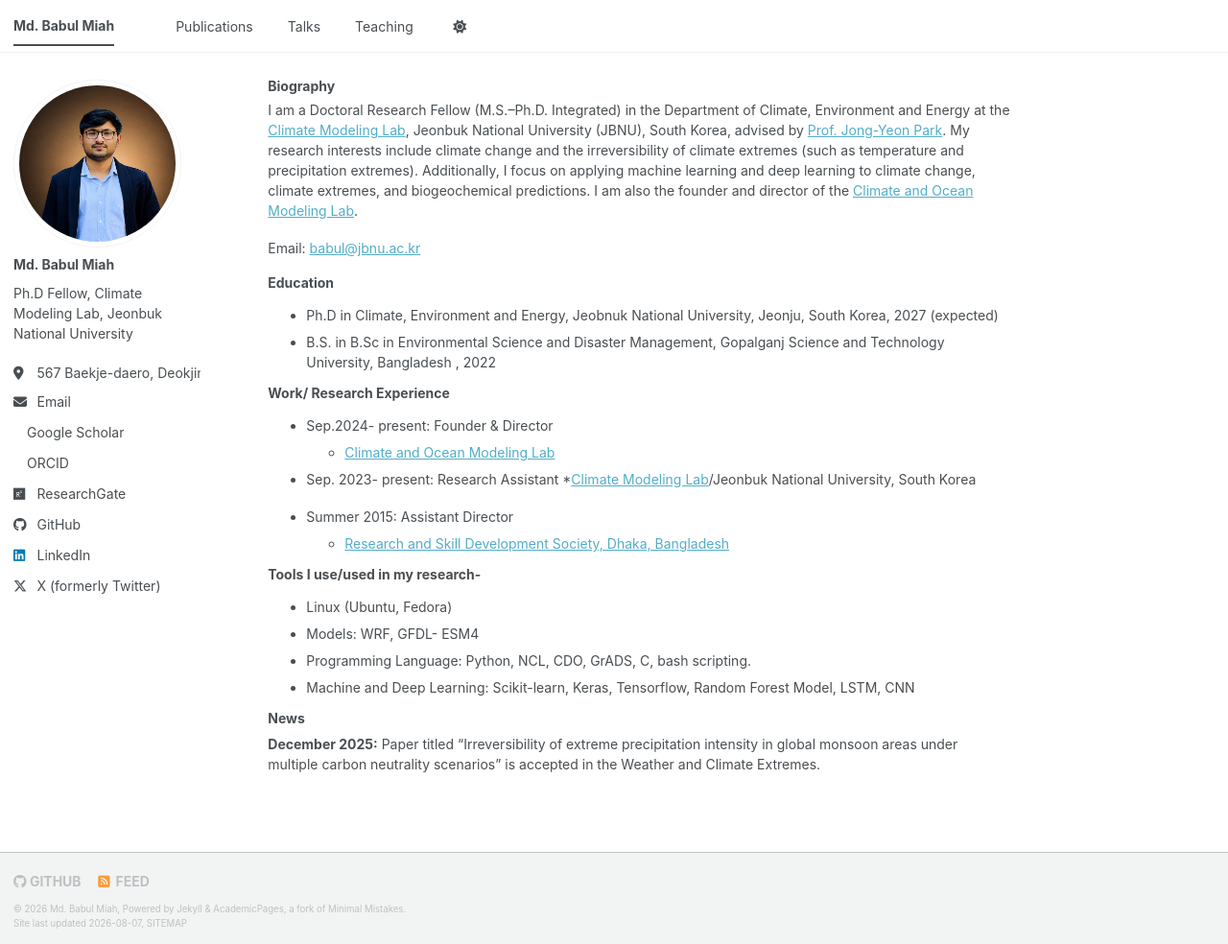
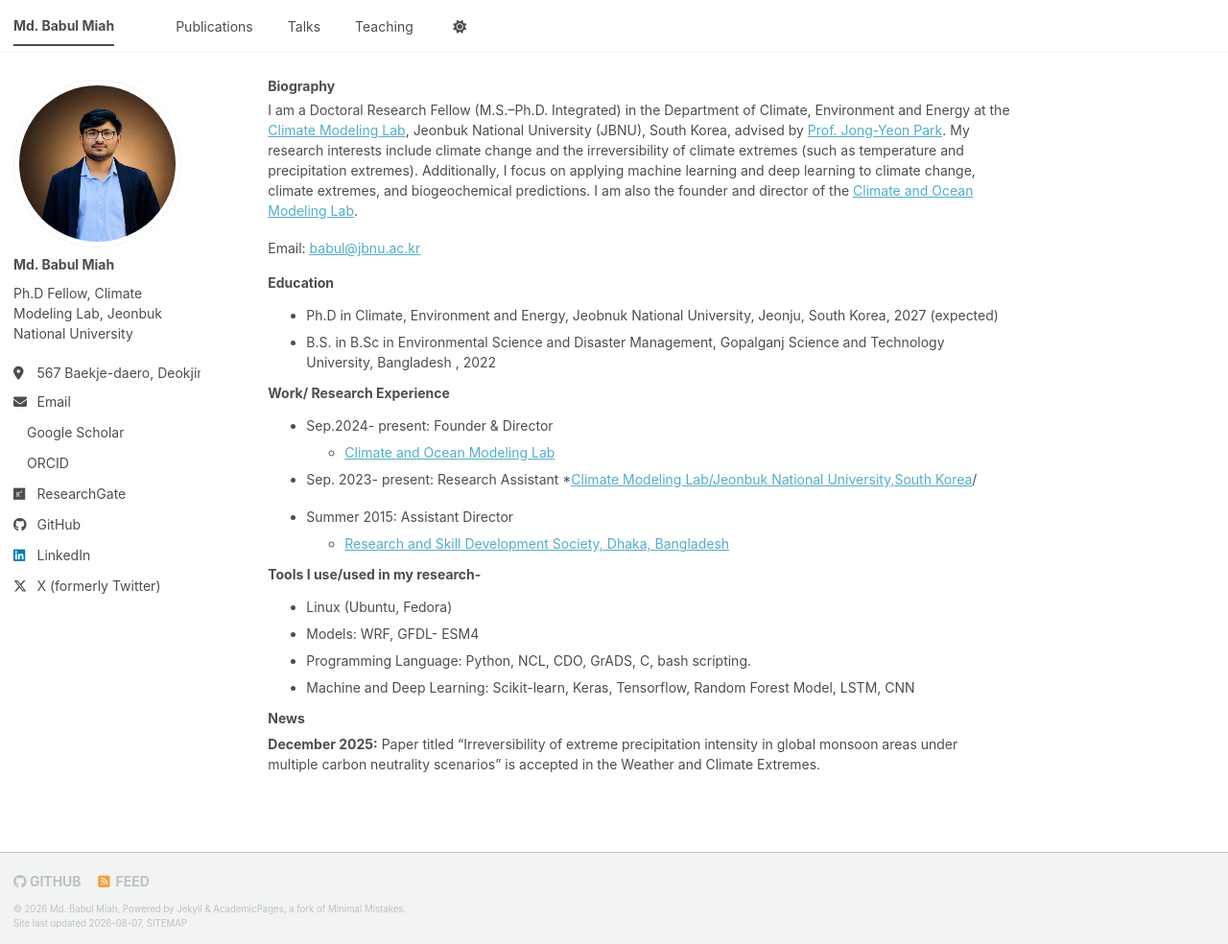
Before and after one commit to mbm-phd/mbm-phd.github.io, a Jekyll site: the page built from _pages/biography.md, in a window 1280 px wide and 984 px high. Shown: the whole window at 96% size. Built offline with Jekyll 4.4.1, drawn with Linux system fonts in a browser that asks for light colours; a style sheet for code colours, icons or effects is not loaded.

```diff
--- a/_pages/biography.md
+++ b/_pages/biography.md
@@ -22,7 +22,7 @@ Work/ Research Experience
   * [Climate and Ocean Modeling Lab](https://coml-babul.org/director/)
 
 * Sep. 2023- present: Research Assistant
-  *[Climate Modeling Lab](https://cml.jbnu.ac.kr/cml/index..do)/Jeonbuk National University, South Korea
+  *[Climate Modeling Lab/Jeonbuk National University,South Korea](https://cml.jbnu.ac.kr/cml/index..do)/
 
 * Summer 2015: Assistant Director
   * [Research and Skill Development Society, Dhaka, Bangladesh](https://rsds-bd.org/assistant-director/)
```
